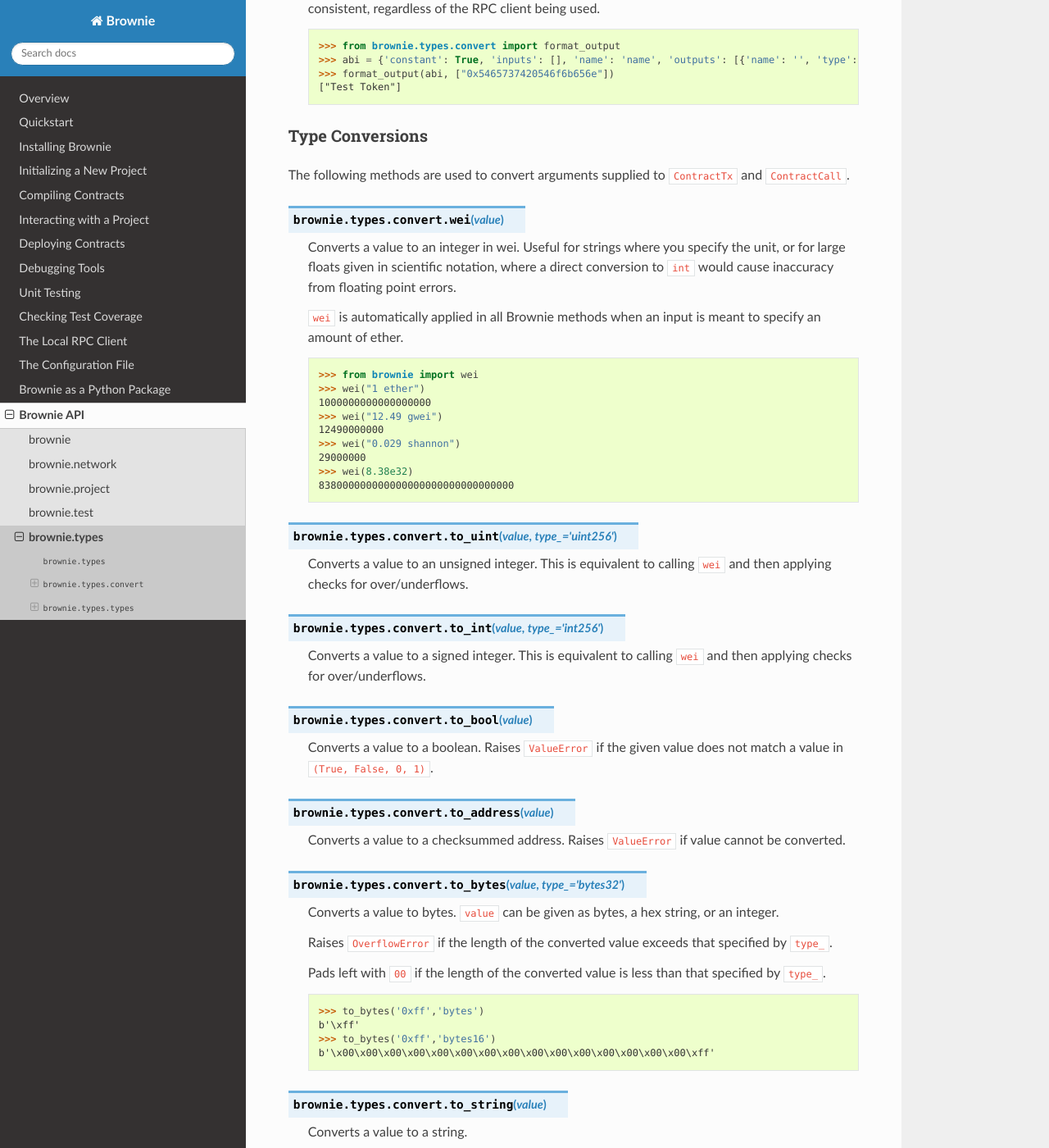
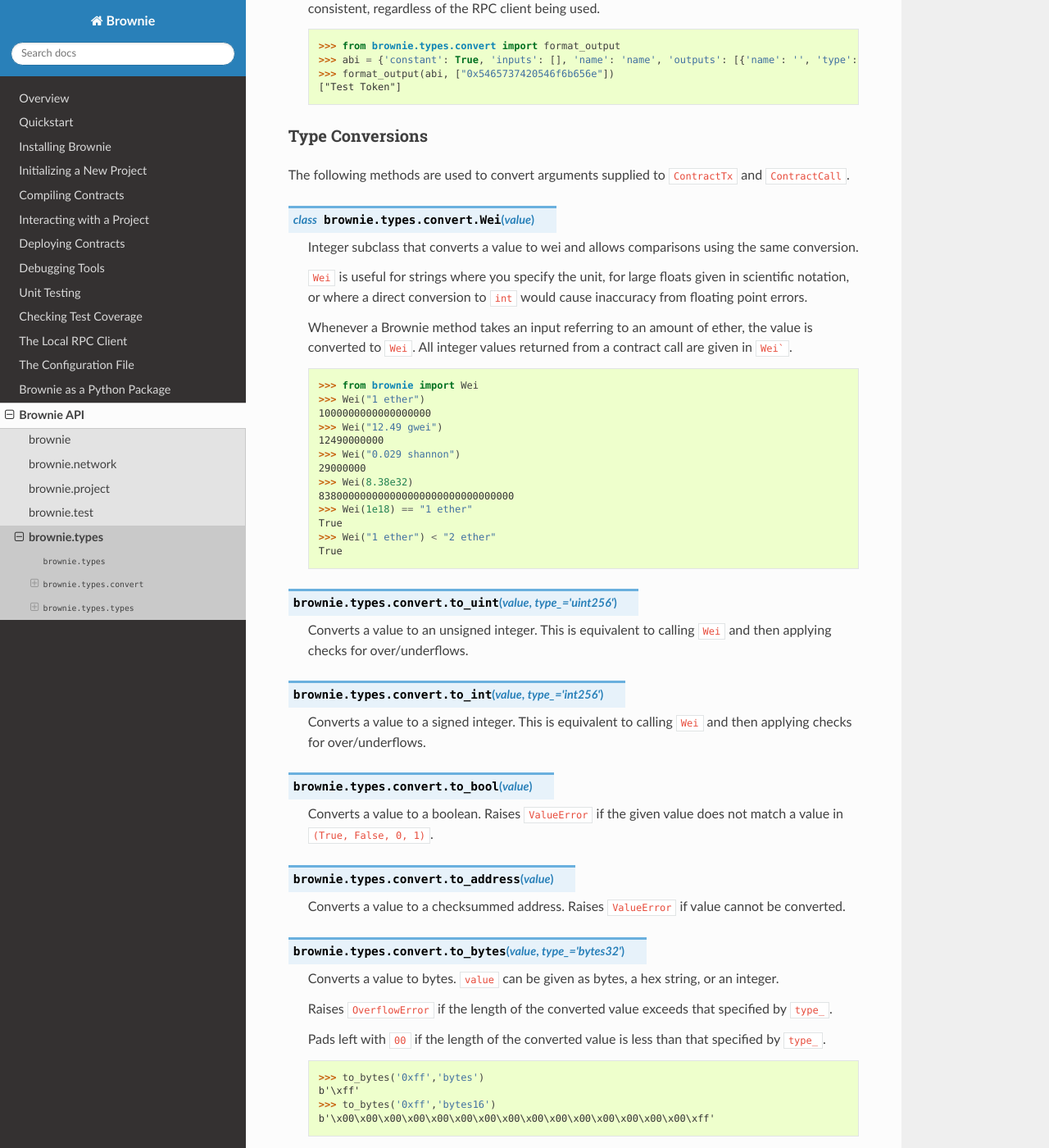
Before and after one commit to eth-brownie/brownie, a Sphinx documentation site: the page built from docs/api-types.rst, in a window 1280 px wide and 1400 px high, scrolled down 972 px. Shown: the whole window at 82% size. Built offline with Sphinx 7.4.7 and the Read the Docs theme 2.0.0, drawn with Linux system fonts in a browser that asks for light colours.

Commit message:
convert function wei to class Wei

````diff
--- a/brownie/__init__.py
+++ b/brownie/__init__.py
@@ -14,7 +14,7 @@
 from brownie.gui import Gui
 from brownie.test import check
 from brownie._config import CONFIG as config
-from brownie.types.convert import wei
+from brownie.types.convert import Wei
 
 __all__ = [
     'accounts',
@@ -27,7 +27,7 @@
     '__brownie_import_all__',
     'check',
     'compile_source',
-    'wei',
+    'Wei',
     'config',
     'Gui'
 ]
--- a/docs/api-types.rst
+++ b/docs/api-types.rst
@@ -62,31 +62,38 @@
 
 .. _wei:
 
-.. py:method:: brownie.types.convert.wei(value)
+.. py:class:: brownie.types.convert.Wei(value)
 
-    Converts a value to an integer in wei. Useful for strings where you specify the unit, or for large floats given in scientific notation, where a direct conversion to ``int`` would cause inaccuracy from floating point errors.
+    Integer subclass that converts a value to wei and allows comparisons using the same conversion.
 
-    ``wei`` is automatically applied in all Brownie methods when an input is meant to specify an amount of ether.
+    ``Wei`` is useful for strings where you specify the unit, for large floats given in scientific notation, or where a direct conversion to ``int`` would cause inaccuracy from floating point errors.
+
+    Whenever a Brownie method takes an input referring to an amount of ether, the value is converted to ``Wei``. All integer values returned from a contract call are given in ``Wei```.
 
     .. code-block:: python
 
-        >>> from brownie import wei
-        >>> wei("1 ether")
+        >>> from brownie import Wei
+        >>> Wei("1 ether")
         1000000000000000000
-        >>> wei("12.49 gwei")
+        >>> Wei("12.49 gwei")
         12490000000
-        >>> wei("0.029 shannon")
+        >>> Wei("0.029 shannon")
         29000000
-        >>> wei(8.38e32)
+        >>> Wei(8.38e32)
         838000000000000000000000000000000
+        >>> Wei(1e18) == "1 ether"
+        True
+        >>> Wei("1 ether") < "2 ether"
+        True
+
 
 .. py:method:: brownie.types.convert.to_uint(value, type_="uint256")
 
-    Converts a value to an unsigned integer. This is equivalent to calling ``wei`` and then applying checks for over/underflows.
+    Converts a value to an unsigned integer. This is equivalent to calling ``Wei`` and then applying checks for over/underflows.
 
 .. py:method:: brownie.types.convert.to_int(value, type_="int256")
 
-    Converts a value to a signed integer. This is equivalent to calling ``wei`` and then applying checks for over/underflows.
+    Converts a value to a signed integer. This is equivalent to calling ``Wei`` and then applying checks for over/underflows.
 
 .. py:method:: brownie.types.convert.to_bool(value)
 
````
Also changed, not shown: 4 other files.
